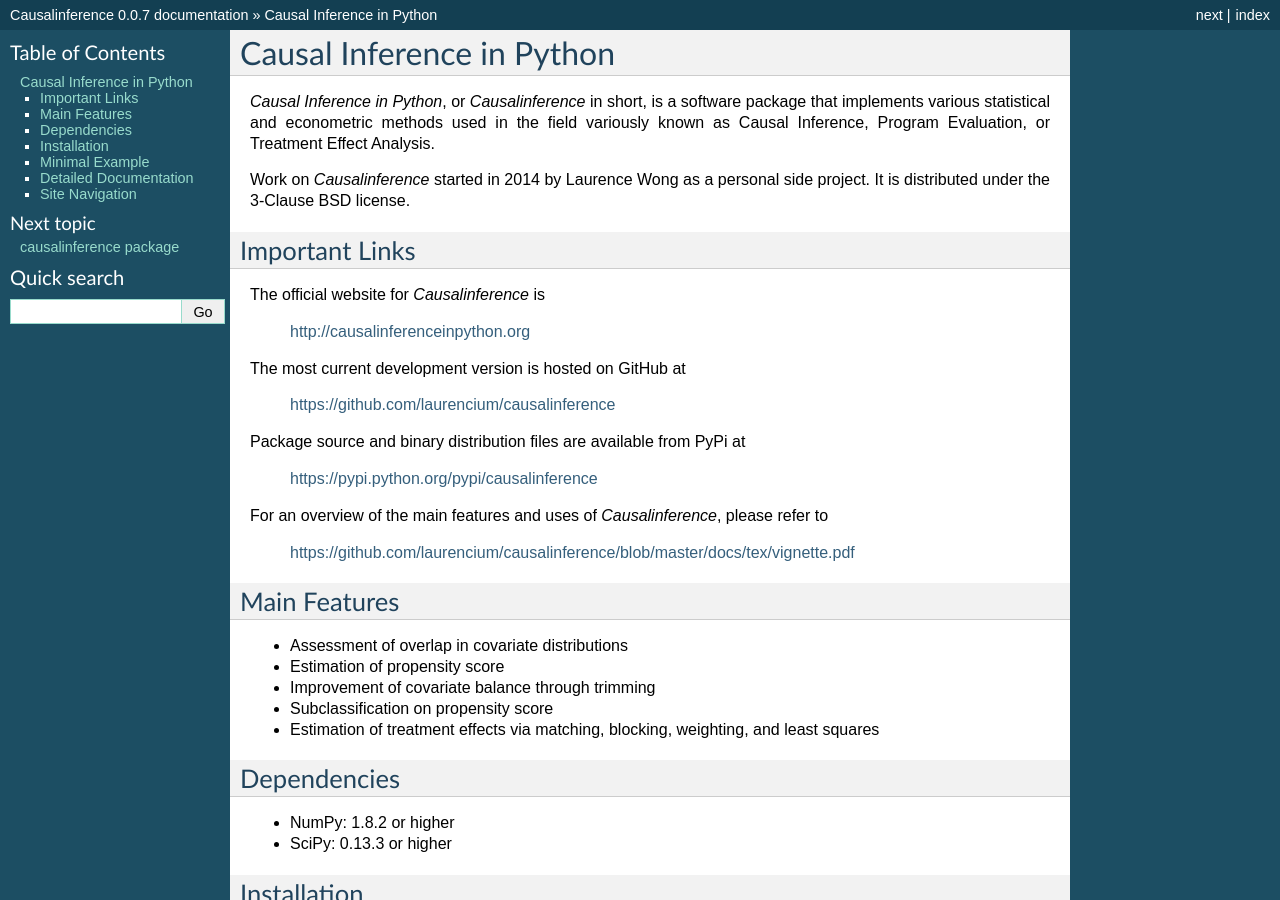
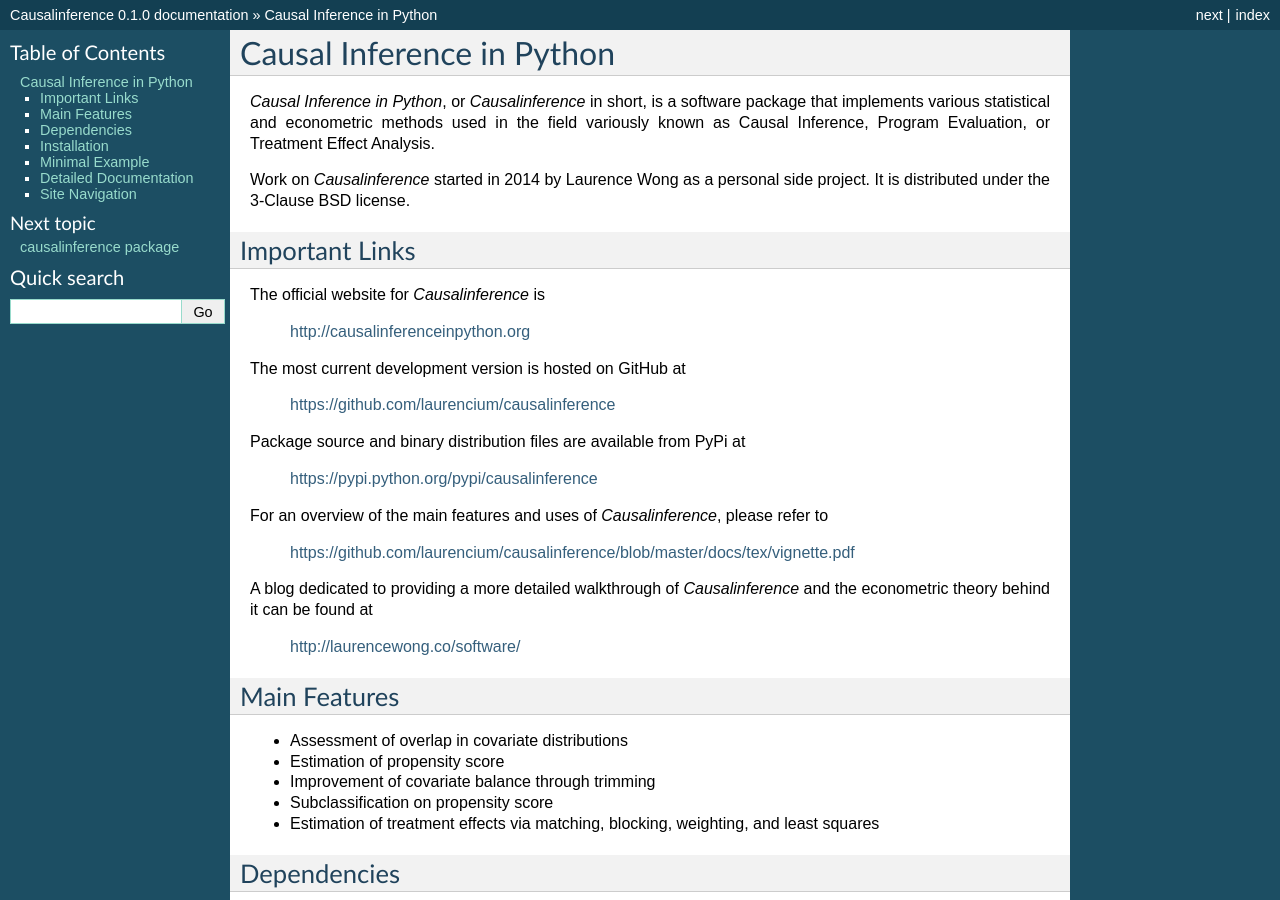
Before and after one commit to laurencium/Causalinference, a Sphinx documentation site: the page built from docs/index.rst, in a window 1280 px wide and 900 px high. Built offline with Sphinx 7.4.7, drawn with Linux system fonts in a browser that asks for light colours; some of the changed text lies outside the part shown.

Commit message:
first stable version

```diff
--- a/README.rst
+++ b/README.rst
@@ -23,6 +23,10 @@
 For an overview of the main features and uses of *Causalinference*, please refer to
 
   https://github.com/laurencium/causalinference/blob/master/docs/tex/vignette.pdf
+
+A blog dedicated to providing a more detailed walkthrough of *Causalinference* and the econometric theory behind it can be found at
+
+  http://laurencewong.co/software/
 
 Main Features
 =============
--- a/docs/conf.py
+++ b/docs/conf.py
@@ -58,9 +58,9 @@
 # built documents.
 #
 # The short X.Y version.
-version = u'0.0.7'
+version = u'0.1.0'
 # The full version, including alpha/beta/rc tags.
-release = u'0.0.7'
+release = u'0.1.0'
 
 # The language for content autogenerated by Sphinx. Refer to documentation
 # for a list of supported languages.
@@ -124,7 +124,7 @@
 
 # The name for this set of Sphinx documents.
 # "<project> v<release> documentation" by default.
-#html_title = u'Causalinference v0.0.7'
+#html_title = u'Causalinference v0.1.0'
 
 # A shorter title for the navigation bar.  Default is the same as html_title.
 #html_short_title = None
--- a/docs/index.rst
+++ b/docs/index.rst
@@ -28,6 +28,10 @@
 For an overview of the main features and uses of *Causalinference*, please refer to
 
   https://github.com/laurencium/causalinference/blob/master/docs/tex/vignette.pdf
+
+A blog dedicated to providing a more detailed walkthrough of *Causalinference* and the econometric theory behind it can be found at
+
+  http://laurencewong.co/software/
 
 Main Features
 -------------
--- a/setup.py
+++ b/setup.py
@@ -4,8 +4,8 @@
 	from distutils.core import setup
 
 config = {
-	'name': 'Causalinference',
-	'version': '0.0.7',
+	'name': 'CausalInference',
+	'version': '0.1.0',
 	'url': 'https://github.com/laurencium/causalinference',
 	'author': 'Laurence Wong',
 	'author_email': 'laurencium@gmail.com',
```
